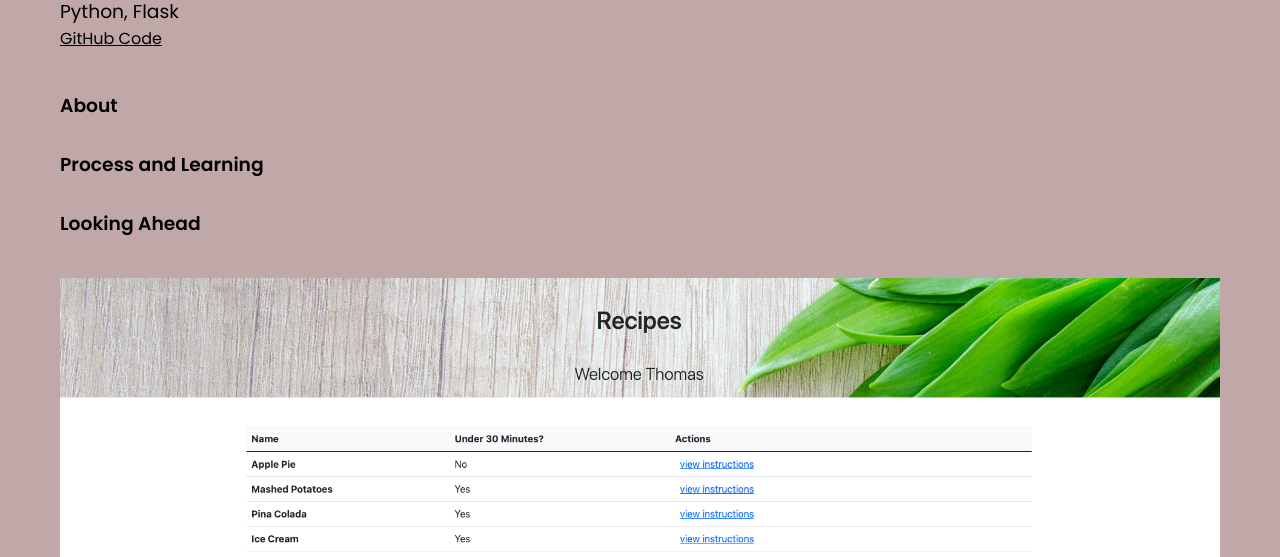
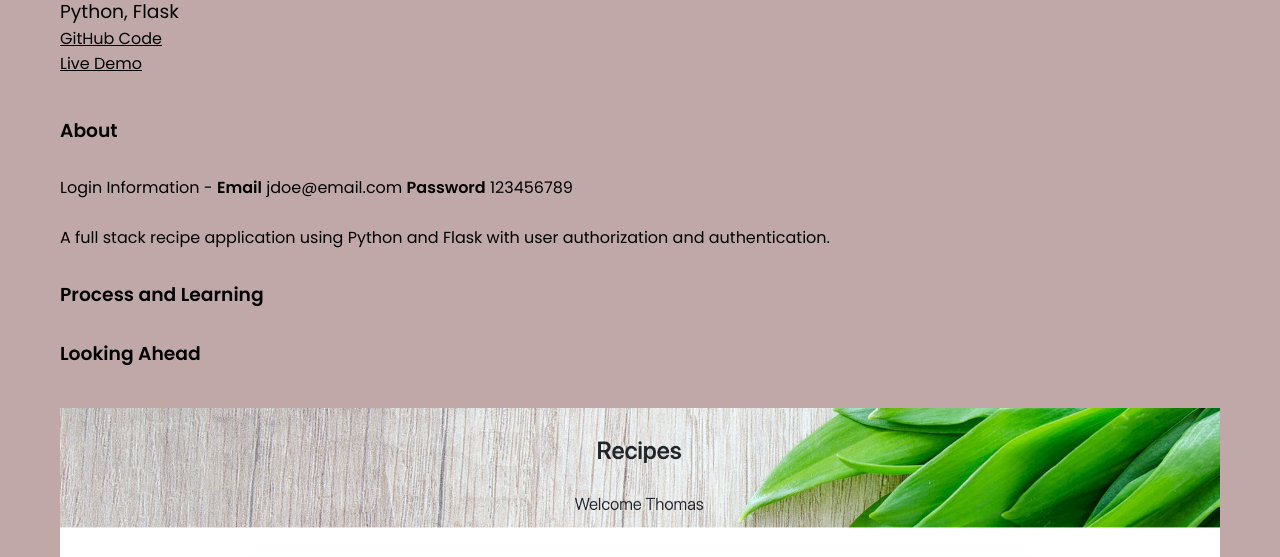
Before and after one commit to melissaAcheng/melissa-cheng-portfolio, a Gatsby site: page /projects/recipes in a window 1280 px wide. Shown: the part 235-792 px from the top of the page. Built offline with nearby package versions, Linux system fonts and the light colour scheme; Gatsby itself is replaced by a stand-in of ours.

Commit message:
updated project descriptions

```diff
--- a/src/projects/recipes.md
+++ b/src/projects/recipes.md
@@ -4,6 +4,7 @@ stack: Python, Flask
 slug: recipes
 date: 2021-12-10T00:00:00+00:00
 github: https://github.com/melissaAcheng/Python/tree/main/flask_mysql/belt_review/recipes
+demo: https://recipe2collection.herokuapp.com/
 thumb: ../images/thumbs/recipes_1.png
 ---
 
@@ -12,6 +13,10 @@ thumb: ../images/thumbs/recipes_1.png
 <!-- About the project, what it does -->
 
 ### About
+Login Information - **Email** jdoe@email.com **Password** 123456789
+<br>
+<br>
+A full stack recipe application using Python and Flask with user authorization and authentication.
 
 <!-- Any problems encountered -->
 
--- a/src/projects/studio-portal.md
+++ b/src/projects/studio-portal.md
@@ -13,7 +13,7 @@ thumb: ../images/thumbs/studio-portal_1.png
 
 ### About
 
-As a music teacher, I wanted to create an app that would allow me to easily write and share weekly lesson notes with my students. Too often my students show up to lessons having forgotten their physical lesson notebook. I decided to go with the MERN stack for React's reusability of components and MongoDB's flexibility.
+For our individual capstone project during coding bootcamp, I designed and built Studio Portal - a lesson note taking web application for music teachers and their students. Developing the application’s features and functions was simple. I chose to use the MERN stack because of its reputation for high-performance and customization. I utilized the YouTube API so teachers can easily search for and include a YouTube in the lesson note.
 
 <!-- Any problems encountered -->
 
@@ -30,5 +30,3 @@ My last issue with building the models was deciding on how many collections to m
 <!-- Next steps -->
 
 ### Looking Ahead
-
-One of the main features I wanted to add was including a YouTube video in the lesson notes so the student could easily watch or listen without navigating to a new page. Currently the teacher can copy and paste the link into the notes and the video is embedded into page. However, in the future, I would like to add a search and add feature directly in the app.
--- a/src/templates/project-details.js
+++ b/src/templates/project-details.js
@@ -6,7 +6,7 @@ import * as styles from "../styles/project-details.module.css";
 
 const projectDetails = ({ data }) => {
   const { html } = data.markdownRemark;
-  const { title, stack, github, thumb } = data.markdownRemark.frontmatter;
+  const { title, stack, github, thumb, demo } = data.markdownRemark.frontmatter;
   return (
     <Layout>
       <div className={styles.project}>
@@ -15,6 +15,15 @@ const projectDetails = ({ data }) => {
         <Link to={github} target="_blank" className={styles.link}>
           GitHub Code
         </Link>
+        {demo !== null ? (
+          <p>
+            <Link to={demo} target="_blank" className={styles.link}>
+              Live Demo
+            </Link>
+          </p>
+        ) : (
+          ""
+        )}
         <div className={styles.html} dangerouslySetInnerHTML={{ __html: html }} />
         <div className={styles.featured}>
           <GatsbyImage image={thumb.childImageSharp.gatsbyImageData} />
@@ -34,6 +43,7 @@ export const query = graphql`
         stack
         title
         github
+        demo
         thumb {
           childImageSharp {
             gatsbyImageData
```
Also changed, not shown: src/pages/projects.js (+11 -1 lines).
